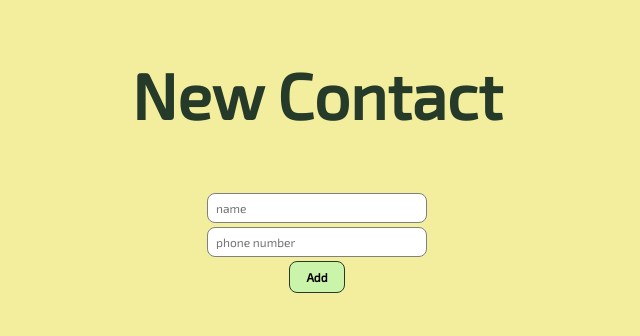
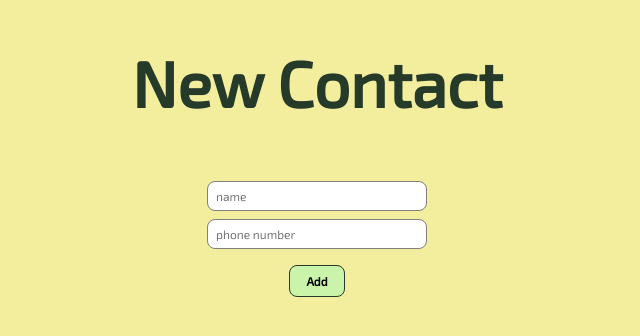
Before and after one commit to MohsenFarrokhi/dashboard, a React (Vite) app in the folder vite-project/: page /new-contact in a window 1280 px wide. Shown: the part 226-562 px from the top of the page, without its empty margins (323-963 px from the left). Built offline with nearby package versions, Linux system fonts and the light colour scheme.

Commit message:
Fix: some changes

```diff
--- a/vite-project/src/styles/ContactForm.css
+++ b/vite-project/src/styles/ContactForm.css
@@ -4,7 +4,7 @@
     border-radius: 8px;
     border: 1px solid gray;
     padding: 4px 8px;
-    margin-bottom: 4px;
+    margin-bottom: 8px;
     font-family: 'Exo 2', sans-serif;
     font-size: 12px;
 
@@ -23,6 +23,7 @@
     font-family: 'Exo 2', sans-serif;
     transition: 0.3s;
     cursor: pointer;
+    margin: 8px 0;
 }
 
 .btn_Form:hover{
```
